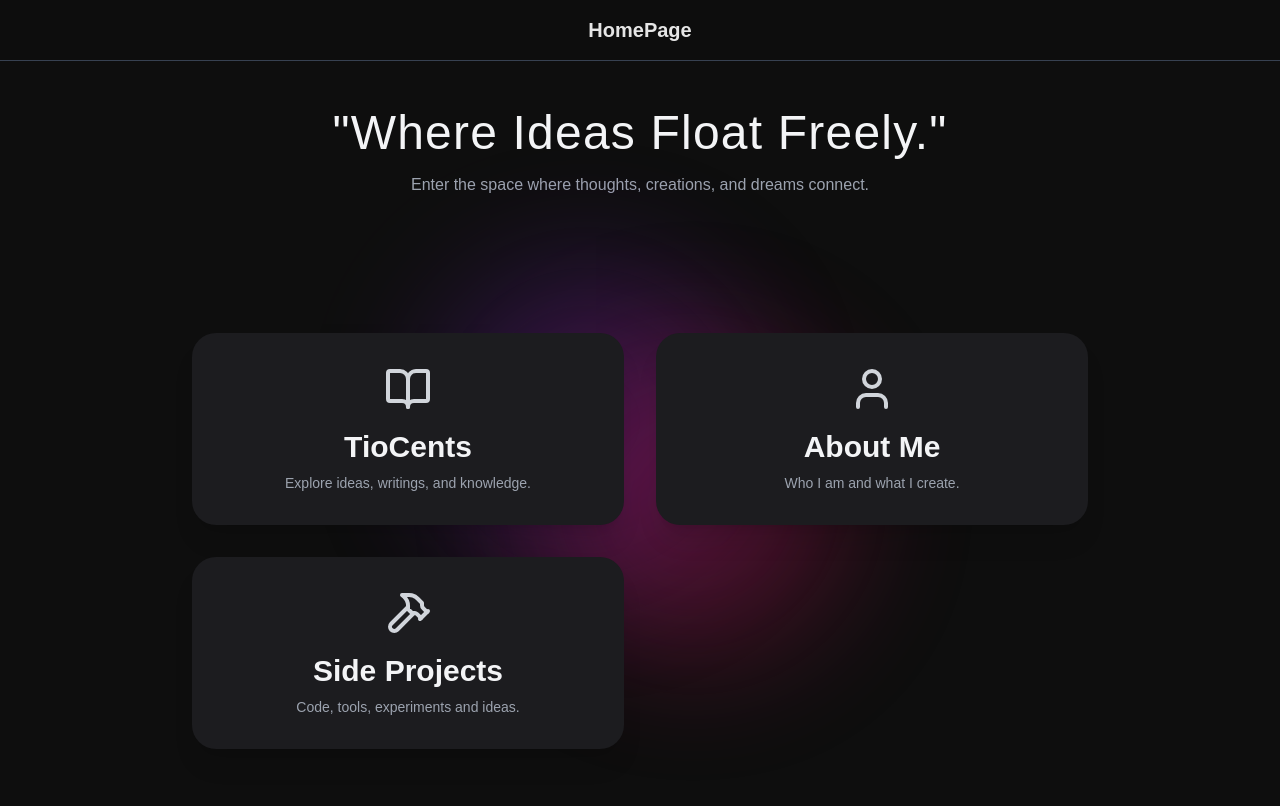
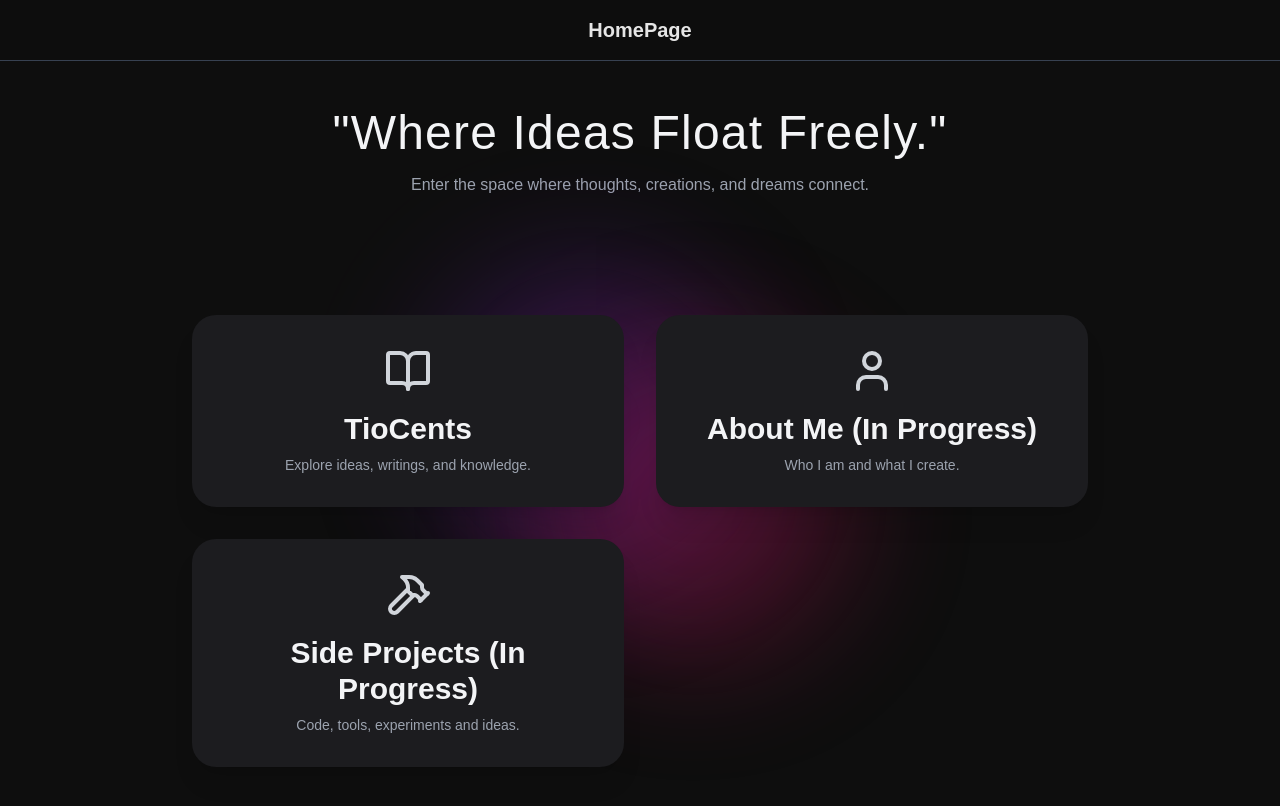
Before and after one commit to polarbeerd/tiocents_clean, a Next.js app: page / in a window 1280 px wide. Shown: the top 806 px of the page. Built offline with nearby package versions, Linux system fonts and the light colour scheme.

Commit message:
removed typo and dots

```diff
--- a/src/app/page.js
+++ b/src/app/page.js
@@ -39,7 +39,7 @@ export default function HomePage() {
         >
           <User className="w-12 h-12 mb-4 text-gray-300 group-hover:text-white transition-colors" />
           <h2 className="text-3xl font-semibold group-hover:text-white transition-colors mb-2">
-            About Me
+            About Me (In Progress)
           </h2>
           <p className="text-gray-400 group-hover:text-gray-300 text-sm">
             Who I am and what I create.
@@ -53,7 +53,7 @@ export default function HomePage() {
         >
           <Hammer className="w-12 h-12 mb-4 text-gray-300 group-hover:text-white transition-colors" />
           <h2 className="text-3xl font-semibold group-hover:text-white transition-colors mb-2">
-            Side Projects
+            Side Projects (In Progress)
           </h2>
           <p className="text-gray-400 group-hover:text-gray-300 text-sm">
             Code, tools, experiments and ideas.
```
